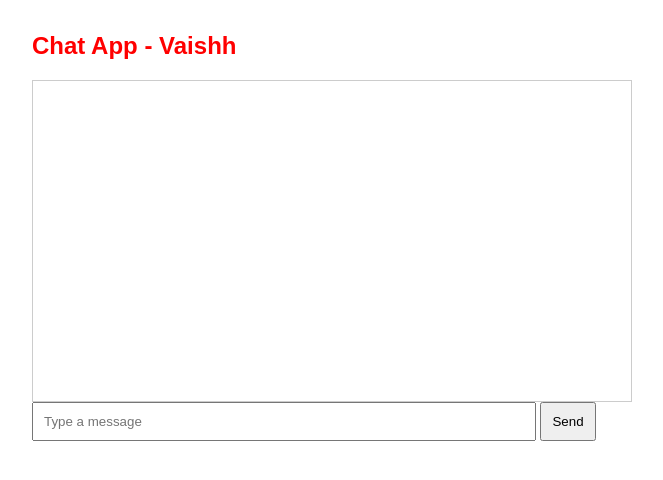
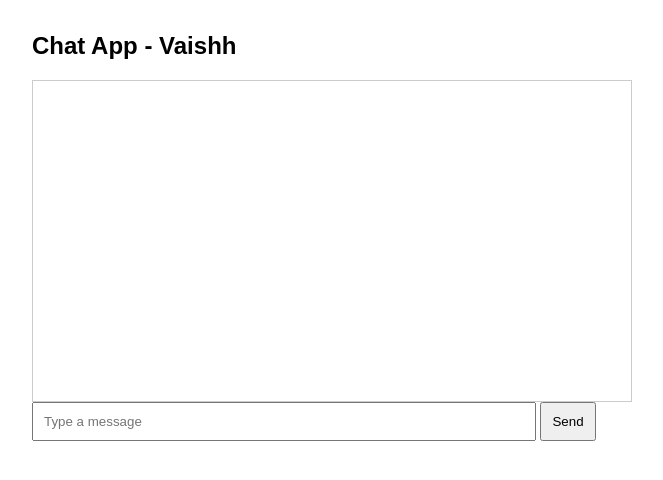
Before and after one commit to vsvichuux123/chat-app-frontend, a website: page index.html in a window 1280 px wide. Shown: the whole page, without its empty margins (308-971 px from the left). Drawn offline with nearby package versions, Linux system fonts and the light colour scheme; no server answers.

Commit message:
Update index.html

```diff
--- a/index.html
+++ b/index.html
@@ -12,7 +12,7 @@
   </style>
 </head>
 <body>
-<h2 style="color: red; font-weight: bold;">Chat App - Vaishh</h2>
+<h2>Chat App - Vaishh</h2>
 <div id="messages"></div>
 <input id="input" placeholder="Type a message" autocomplete="off" />
 <button id="send">Send</button>
```
